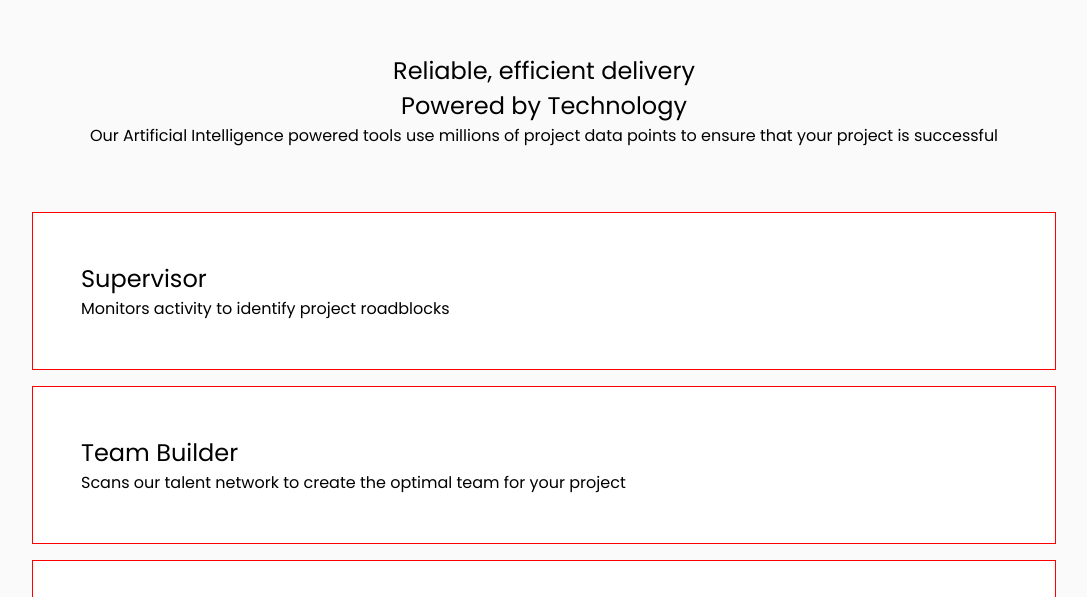
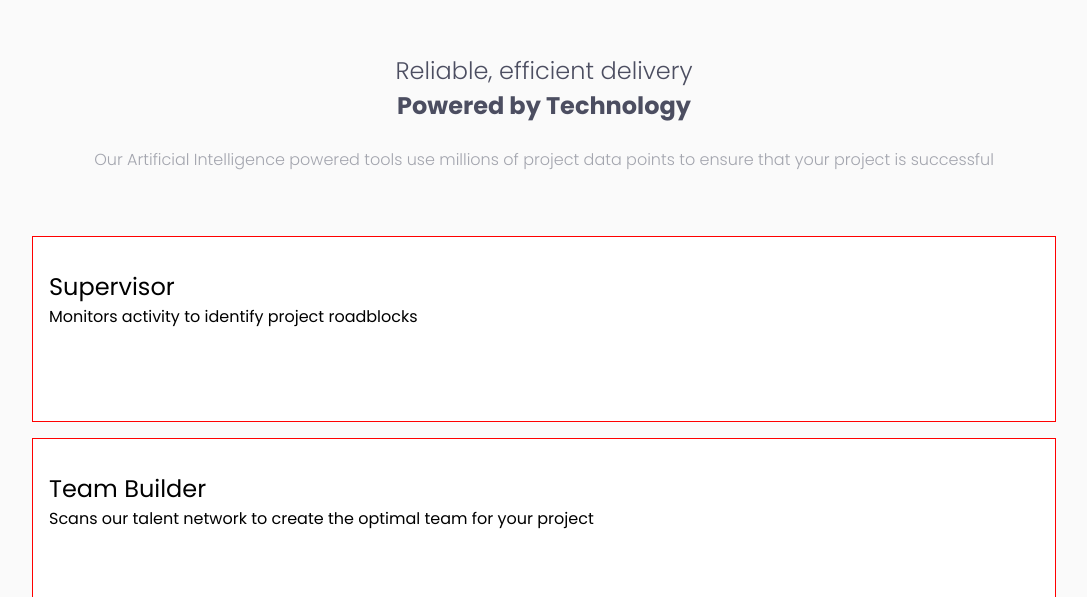
Before and after one commit to alabador/frontend-ui, a plain HTML site: page four-card-feature-section/index.html in a window 1280 px wide. Shown: the part 203-800 px from the top of the page, without its empty margins (96-1183 px from the left). Drawn offline with Linux system fonts and the light colour scheme.

Commit message:
Change font weight and padding

```diff
--- a/four-card-feature-section/style.css
+++ b/four-card-feature-section/style.css
@@ -40,7 +40,23 @@ main {
 .info-container {
     text-align: center;
     margin-bottom: 64px;
+    color: var(--darkblue);
 }
+
+.info-container .title {
+    font-weight: var(--fontlight);
+}
+
+.info-container .bold-title {
+    font-weight: var(--fontbold);
+}
+
+.info-container .info-p {
+    font-weight: var(--fontlight);
+    color: var(--grayblue);
+    margin-top: 1.5rem;
+}
+
 
 .cards-container {
     display: grid;
@@ -50,6 +66,8 @@ main {
 
 .card {
     background-color: white;
-    padding: 48px;
+    padding: 2rem 1rem;
     border: 1px solid red;
+    display: grid;
+    grid-template-rows: 1fr 1fr;
 }
```
